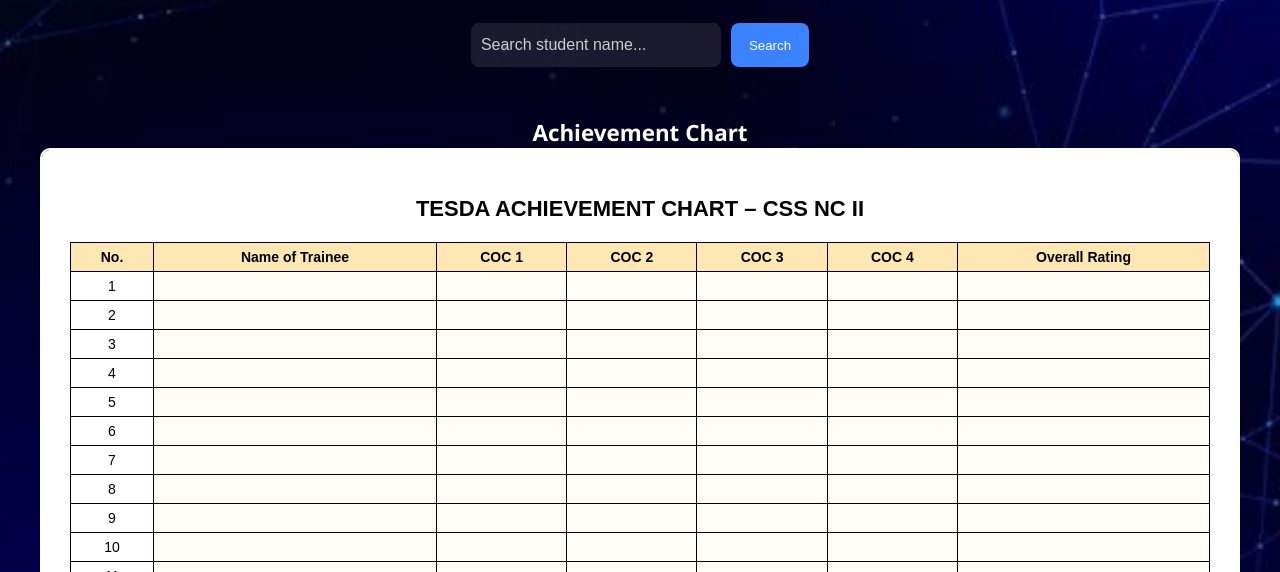
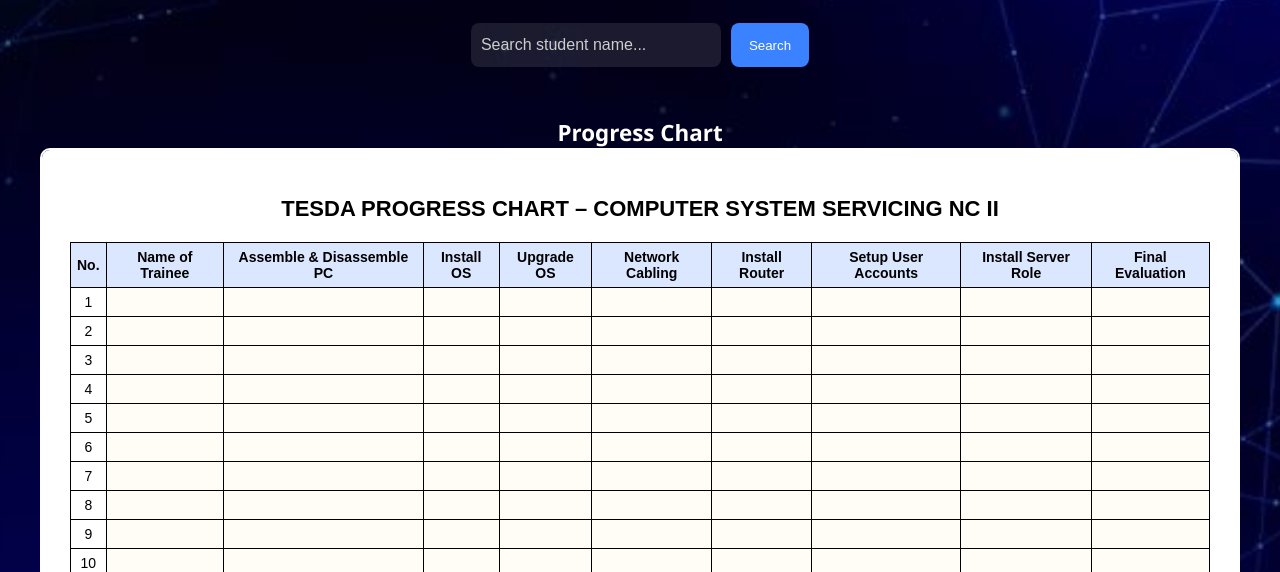
Before and after one commit to llyseaia14-a11y/CSS-Virtual-Laboratory, a plain HTML site: page teacher-progress.html in a window 1280 px wide. Shown: the part 228-800 px from the top of the page. Drawn offline with Linux system fonts and the light colour scheme.

Commit message:
Update teacher-progress.html

```diff
--- a/teacher-progress.html
+++ b/teacher-progress.html
@@ -96,6 +96,16 @@
   <button>Search</button>
 </div>
 
+<!-- =================== TESDA PROGRESS CHART =================== -->
+<h3 class="section-title">Progress Chart</h3>
+
+<iframe
+    src="teacher-progress-chart.html"
+    width="100%"
+    height="600px"
+    style="border: 2px solid #fff; border-radius: 10px;">
+</iframe>
+
 <!-- =================== TESDA ACHIEVEMENT CHART =================== -->
 <h3 class="section-title">Achievement Chart</h3>
 
```
